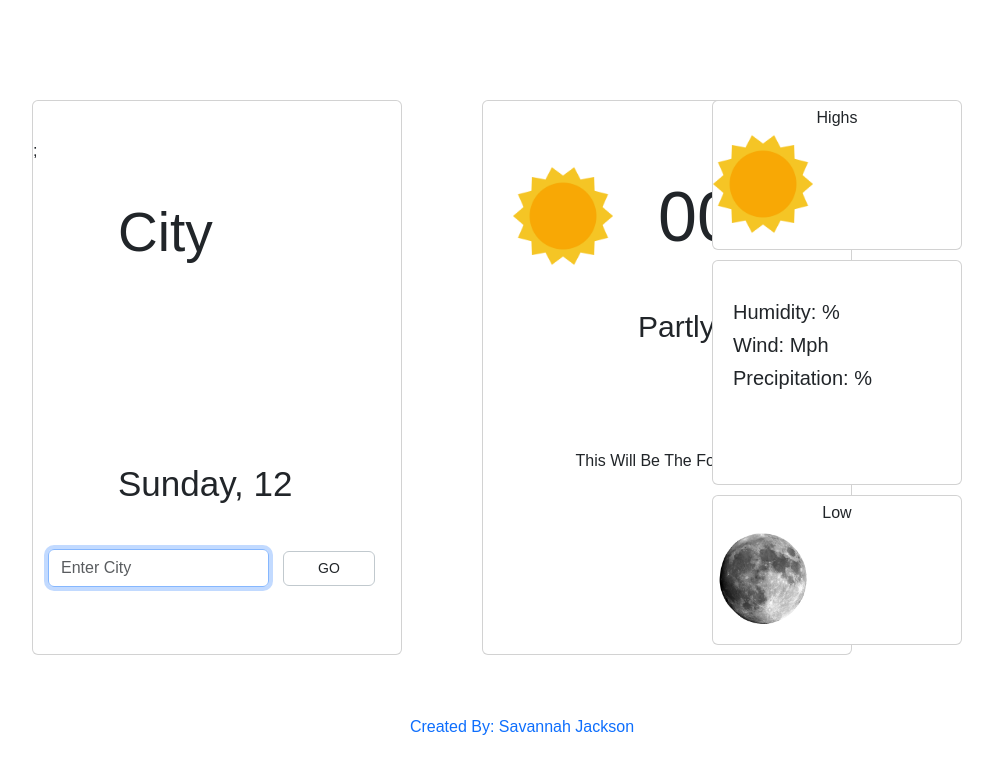
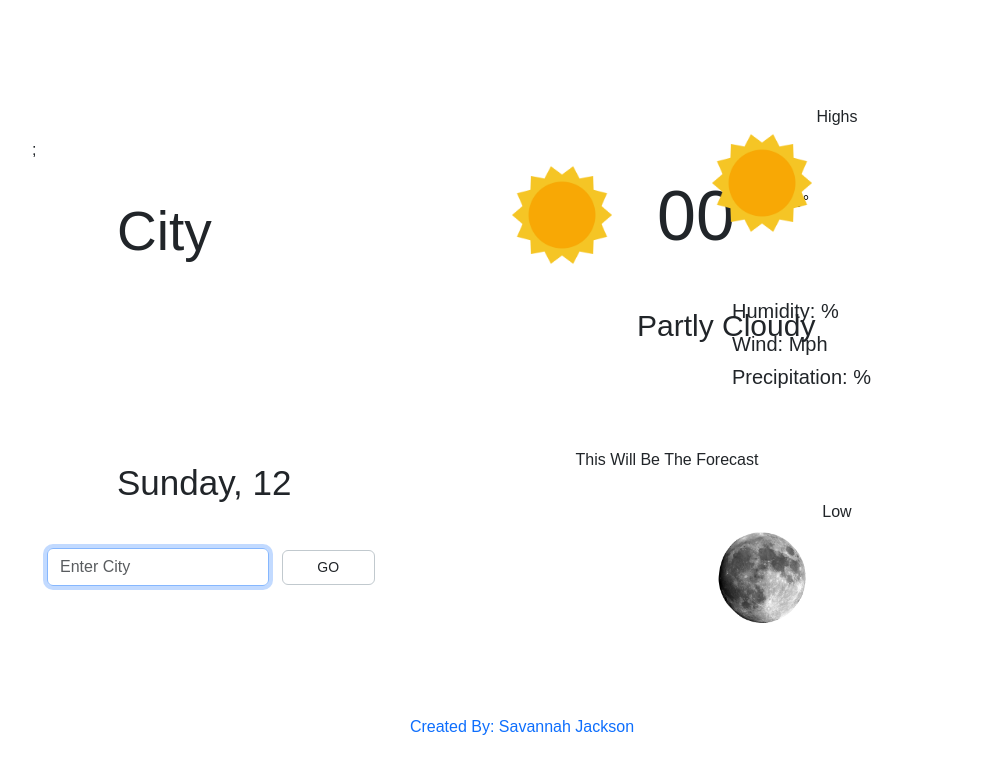
Before and after one commit to Savijacks95/Savs-React-App, a React (Create React App) app: page / in a window 1280 px wide. Shown: the top 774 px of the page, without its empty margins (118-1111 px from the left). Built offline with nearby package versions, Linux system fonts and the light colour scheme.

Commit message:
updated src/ files

```diff
--- a/src/Description.js
+++ b/src/Description.js
@@ -3,9 +3,7 @@ import React from "react";
 export default function Description() {
   return (
     <div>
-      <div className="row">
-        <div className="column">
-          <div className="card three">
+      <div className="three">
         <div className="weather-description">
           Humidity: <span className="humidity"></span>%
         </div>
@@ -17,7 +15,5 @@ export default function Description() {
         </div>
       </div>
     </div>
-      </div>
-    </div>
   );
 }
--- a/src/Hi-Lo.js
+++ b/src/Hi-Lo.js
@@ -5,9 +5,8 @@ import moon from "./moon.jpg";
 export default function HiLo() {
   return (
     <div>
-      <div className="row">
-        <div className="column">
-          <div className="card four">
+      <div className="grid">
+        <div className="four">
           <div className="HighTemp">Highs</div>
           <img
             src={sun}
@@ -18,18 +17,9 @@ export default function HiLo() {
           />
         </div>
       </div>
-        <div className="column">
-          <div className="card five">
+      <div className="five">
         <div className="LowTemp">Low</div>
-            <img
-              src={moon}
-              width="100"
-              height="100"
-              alt=""
-              className="high-icon"
-            />
-          </div>
-        </div>
+        <img src={moon} width="100" height="100" alt="" className="high-icon" />
       </div>
     </div>
   );
--- a/src/Search.js
+++ b/src/Search.js
@@ -2,9 +2,7 @@ import React from "react";
 
 export default function Search() {
   return (
-    <div className="row">
-      <div className="column city">
-        <div className="card one">
+    <div className="city one">
       <form id="search-form">
         <div className="city-name">City</div>;
         <div>
@@ -20,7 +18,5 @@ export default function Search() {
       </form>
       <button className="bg-transparent btn">GO</button>
     </div>
-      </div>
-    </div>
   );
 }
--- a/src/Temp.js
+++ b/src/Temp.js
@@ -4,9 +4,7 @@ import sun from "./sun.jpg";
 
 export default function Temp() {
   return (
-    <div className="row">
-      <div className="column">
-        <div className="card two">
+    <div className="two">
       <div>
         <img
           src={sun}
@@ -24,7 +22,5 @@ export default function Temp() {
         <Forecast />
       </div>
     </div>
-      </div>
-    </div>
   );
 }
--- a/src/link.js
+++ b/src/link.js
@@ -4,7 +4,7 @@ export default function Link() {
   return (
     <div className="link">
       <a
-        href="https://github.com/Savijacks95/savi-weather-app"
+        href="https://github.com/Savijacks95/Savs-React-App"
         target="_blank"
         rel="noopener noreferrer"
       >
```
Lines whose indentation alone changed are shown as unchanged.
